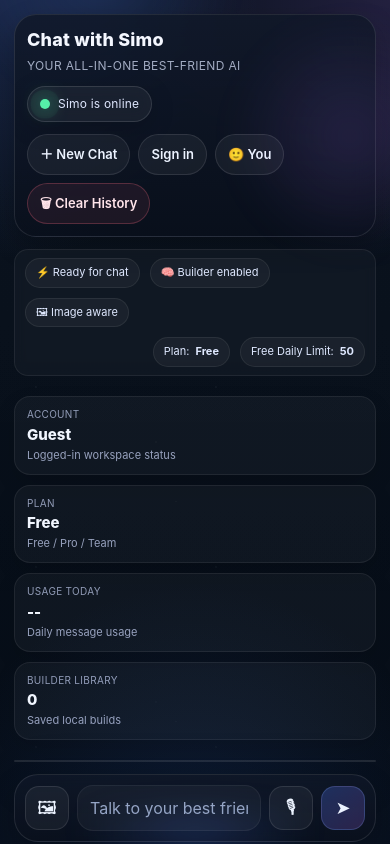
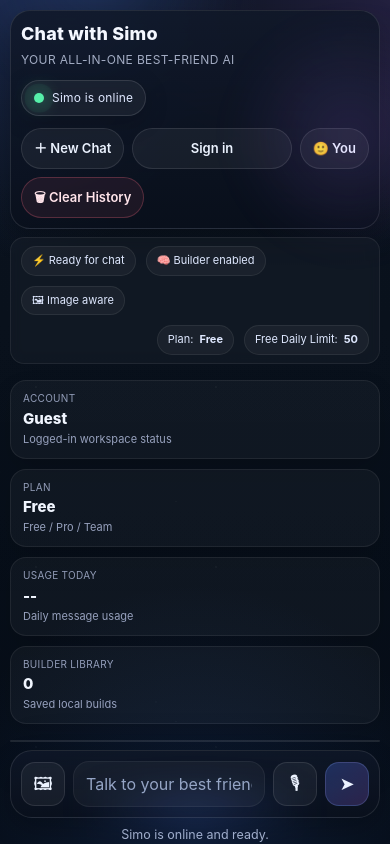
Before and after one commit to sdierct-cyber/simonchat-Simo, a Flask app: page /app in a window 390 px wide. Run offline with Flask 3, Linux system fonts and the light colour scheme; some libraries are stand-ins or nearby versions.

Commit message:
Update styles.css

```diff
--- a/static/styles.css
+++ b/static/styles.css
@@ -59,7 +59,7 @@ body::before{
 .app{
   position:relative;
   display:grid;
-  grid-template-columns:var(--sidebar-w) 1fr;
+  grid-template-columns:var(--sidebar-w) minmax(0, 1fr);
   width:100%;
   height:100vh;
 }
@@ -222,20 +222,22 @@ body::before{
   min-width:0;
   display:flex;
   flex-direction:column;
-  gap:14px;
+  gap:8px;
   height:100vh;
-  padding:18px 18px 16px;
+  min-height:0;
+  padding:14px 14px 10px;
+  overflow:hidden;
 }
 
 .topbar{
   display:flex;
   align-items:center;
   justify-content:space-between;
-  gap:14px;
+  gap:12px;
   flex-wrap:wrap;
-  padding:12px 14px;
+  padding:10px 12px;
   border:1px solid var(--stroke);
-  border-radius:22px;
+  border-radius:20px;
   background:
     linear-gradient(180deg, rgba(16,24,40,.84), rgba(9,15,27,.74));
   box-shadow:var(--shadow-soft);
@@ -261,8 +263,8 @@ body::before{
   align-items:center;
   justify-content:center;
   gap:8px;
-  min-height:40px;
-  padding:10px 14px;
+  min-height:38px;
+  padding:9px 13px;
   border-radius:999px;
   border:1px solid var(--stroke);
   background:rgba(255,255,255,.05);
@@ -340,34 +342,41 @@ body::before{
 
 .chatWrap{
   min-height:0;
-  flex:1;
+  flex:1 1 auto;
+  display:flex;
+  flex-direction:column;
   border:1px solid var(--stroke);
   border-radius:26px;
   background:
     linear-gradient(180deg, rgba(10,17,29,.86), rgba(8,13,22,.76));
   box-shadow:var(--shadow);
-  overflow:hidden;
+  overflow:auto;
+  scroll-behavior:smooth;
 }
 
 .chatMessages{
-  height:100%;
+  flex:1 1 auto;
+  min-height:100%;
   overflow:auto;
-  padding:18px;
+  padding:16px;
   display:flex;
   flex-direction:column;
-  gap:14px;
+  gap:12px;
   scroll-behavior:smooth;
 }
 
+.chatWrap::-webkit-scrollbar,
 .chatMessages::-webkit-scrollbar{
   width:10px;
 }
+.chatWrap::-webkit-scrollbar-thumb,
 .chatMessages::-webkit-scrollbar-thumb{
   background:rgba(255,255,255,.10);
   border-radius:999px;
   border:2px solid transparent;
   background-clip:padding-box;
 }
+.chatWrap::-webkit-scrollbar-track,
 .chatMessages::-webkit-scrollbar-track{
   background:transparent;
 }
@@ -418,14 +427,14 @@ body::before{
 
 .imageStage{
   border:1px solid rgba(130,173,255,.18);
-  border-radius:20px;
+  border-radius:18px;
   background:
     linear-gradient(180deg, rgba(23,34,58,.62), rgba(11,18,31,.62));
   box-shadow:var(--shadow-soft);
 }
 
 .imageDropZone{
-  padding:14px;
+  padding:12px 14px;
 }
 
 .imageStageTop{
@@ -500,9 +509,9 @@ body::before{
   display:flex;
   align-items:center;
   gap:12px;
-  padding:14px;
+  padding:12px;
   border:1px solid var(--stroke);
-  border-radius:24px;
+  border-radius:22px;
   background:
     linear-gradient(180deg, rgba(15,23,39,.90), rgba(10,16,28,.80));
   box-shadow:var(--shadow-soft);
@@ -510,9 +519,9 @@ body::before{
 }
 
 .roundBtn{
-  width:48px;
-  height:48px;
-  border-radius:16px;
+  width:46px;
+  height:46px;
+  border-radius:15px;
   border:1px solid var(--stroke);
   background:rgba(255,255,255,.05);
   color:var(--text);
@@ -548,7 +557,7 @@ body::before{
 .chatInput{
   width:100%;
   min-width:0;
-  height:50px;
+  height:48px;
   border-radius:18px;
   border:1px solid var(--stroke2);
   padding:0 16px;
@@ -573,7 +582,7 @@ body::before{
   display:flex;
   align-items:center;
   justify-content:center;
-  min-height:20px;
+  min-height:18px;
 }
 
 #statusLine{
@@ -902,114 +911,7 @@ input, textarea, select{
   font:inherit;
 }
 
-@media (max-width: 1180px){
-  :root{ --sidebar-w:280px; }
-}
-
-@media (max-width: 980px){
-  .app{
-    grid-template-columns:1fr;
-  }
-
-  .side{
-    display:none;
-  }
-
-  .main{
-    padding:14px;
-  }
-
-  .tiers.two{
-    grid-template-columns:1fr;
-  }
-}
-
-@media (max-width: 680px){
-  .main{
-    gap:12px;
-    padding:12px;
-  }
-
-  .topbar{
-    padding:12px;
-  }
-
-  .title{
-    font-size:18px;
-  }
-
-  .actions{
-    width:100%;
-  }
-
-  .actions .pill,
-  .actions a.pill{
-    flex:1 1 auto;
-  }
-
-  .chatMessages{
-    padding:14px;
-  }
-
-  .msg{
-    max-width:94%;
-    padding:13px 14px;
-  }
-
-  .composer{
-    gap:10px;
-    padding:12px;
-  }
-
-  .roundBtn{
-    width:44px;
-    height:44px;
-    border-radius:14px;
-  }
-
-  .chatInput{
-    height:46px;
-    border-radius:16px;
-  }
-
-  .modal{
-    padding:12px;
-  }
-
-  .modalTop{
-    padding:14px 14px;
-  }
-
-  .modalBody{
-    padding:14px;
-  }
-
-  .select{
-    min-width:150px;
-  }
-
-  .setRow{
-    align-items:flex-start;
-    flex-direction:column;
-  }
-
-  .imageStageBody{
-    align-items:flex-start;
-    flex-direction:column;
-  }
-
-  .imagePreviewWrap{
-    width:100%;
-    max-width:220px;
-    height:160px;
-  }
-}
-
-/* =========================================================
-   SIMO MOBILE POLISH PATCH
-   Append-only patch for phone/tablet responsiveness
-   ========================================================= */
-
+/* Shared shrink safety for layout */
 .main,
 .chatWrap,
 .chatMessages,
@@ -1030,6 +932,10 @@ input, textarea, select{
 }
 
 /* Tablet */
+@media (max-width: 1180px){
+  :root{ --sidebar-w:280px; }
+}
+
 @media (max-width: 1100px) {
   .app {
     grid-template-columns: 260px minmax(0, 1fr);
@@ -1043,6 +949,24 @@ input, textarea, select{
     flex-wrap: wrap;
     justify-content: flex-end;
     gap: 10px;
+  }
+}
+
+@media (max-width: 980px){
+  .app{
+    grid-template-columns:1fr;
+  }
+
+  .side{
+    display:none;
+  }
+
+  .main{
+    padding:14px;
+  }
+
+  .tiers.two{
+    grid-template-columns:1fr;
   }
 }
 
@@ -1075,13 +999,17 @@ input, textarea, select{
   .main {
     width: 100%;
     max-width: 100%;
-    padding: 14px;
+    height: 100dvh;
+    min-height: 100dvh;
+    gap: 8px;
+    padding: 12px;
   }
 
   .topbar {
     flex-direction: column;
     align-items: stretch;
     gap: 12px;
+    padding: 10px 12px;
   }
 
   .topbarLeft {
@@ -1127,7 +1055,7 @@ input, textarea, select{
   }
 
   .welcomeCard {
-    padding: 16px;
+    padding: 14px;
   }
 
   .welcomeTop {
@@ -1152,6 +1080,7 @@ input, textarea, select{
   .chatMessages {
     width: 100%;
     min-height: 280px;
+    padding: 14px;
   }
 
   .composer {
@@ -1172,7 +1101,7 @@ input, textarea, select{
   .chatInput {
     width: 100%;
     min-width: 0;
-    font-size: 16px; /* prevents iPhone zoom */
+    font-size: 16px;
   }
 
   #chatInput {
@@ -1224,6 +1153,87 @@ input, textarea, select{
 
   #builderHtmlView {
     min-height: 220px !important;
+  }
+}
+
+@media (max-width: 680px){
+  .main{
+    gap:8px;
+    padding:10px;
+  }
+
+  .topbar{
+    padding:10px;
+  }
+
+  .title{
+    font-size:18px;
+  }
+
+  .actions{
+    width:100%;
+  }
+
+  .actions .pill,
+  .actions a.pill{
+    flex:1 1 auto;
+  }
+
+  .chatMessages{
+    padding:12px;
+  }
+
+  .msg{
+    max-width:94%;
+    padding:13px 14px;
+  }
+
+  .composer{
+    gap:10px;
+    padding:10px;
+  }
+
+  .roundBtn{
+    width:44px;
+    height:44px;
+    border-radius:14px;
+  }
+
+  .chatInput{
+    height:46px;
+    border-radius:16px;
+  }
+
+  .modal{
+    padding:12px;
+  }
+
+  .modalTop{
+    padding:14px 14px;
+  }
+
+  .modalBody{
+    padding:14px;
+  }
+
+  .select{
+    min-width:150px;
+  }
+
+  .setRow{
+    align-items:flex-start;
+    flex-direction:column;
+  }
+
+  .imageStageBody{
+    align-items:flex-start;
+    flex-direction:column;
+  }
+
+  .imagePreviewWrap{
+    width:100%;
+    max-width:220px;
+    height:160px;
   }
 }
 
```
